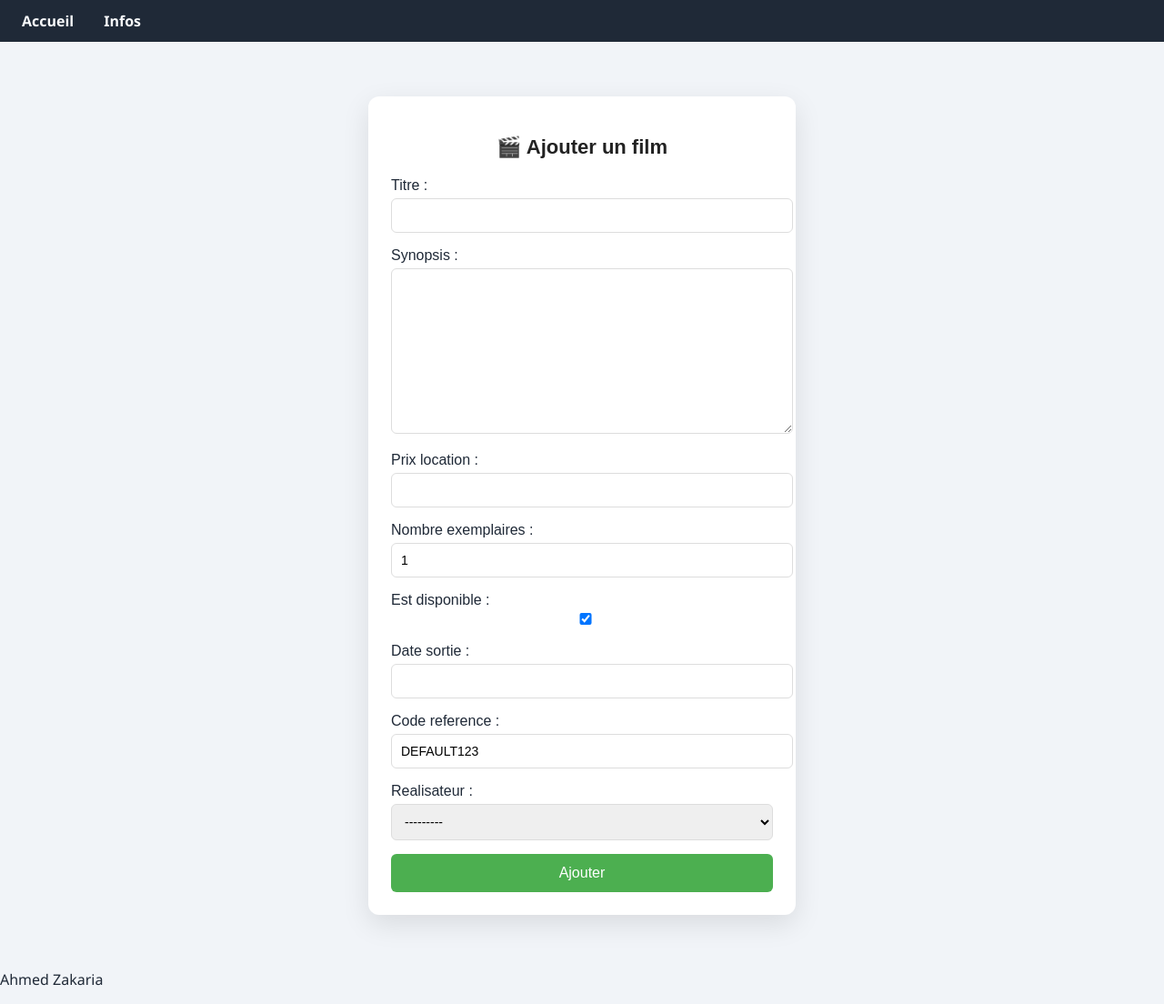
After one commit to zakariadeve/Django, a Django app: page /ajouter-film/ in a window 1280 px wide. The commit adds this page. Shown: the whole page at 91% size. Run offline with Django 5.2, Linux system fonts and the light colour scheme; the visitor is signed in with stand-in values (Sample User, id 1); data that the repository does not hold is empty.

Commit message:
feat: implémentation du formulaire de contact et de l’ajout de films
- Ajout du formulaire de contact (validation + traitement)
- Mise en place de la fonctionnalité d’ajout de film (création + formulaire)
- Mise à jour de l’enregistrement des modèles dans l’admin
- Ajustement des relations entre modèles (clés étrangères / related_name)

```diff
--- /dev/null
+++ b/cataloge/forms.py
@@ -0,0 +1,12 @@
+from django import forms
+from .models import Film
+
+class ContactForm(forms.Form):
+    sujet = forms.CharField(max_length=100)
+    email = forms.EmailField()
+    message = forms.CharField(widget=forms.Textarea)
+
+class FilmForm(forms.ModelForm):
+    class Meta:
+        model = Film
+        fields = '__all__'
--- a/cataloge/models.py
+++ b/cataloge/models.py
@@ -10,7 +10,7 @@ class Film(models.Model):
     est_disponible = models.BooleanField(default=True)
     date_sortie = models.DateField(null=True, blank=True)
     code_reference = models.CharField(max_length=10, unique=True, default="DEFAULT123")
-    realisateur = models.ForeignKey('Realisateur', on_delete=models.CASCADE)
+    realisateur = models.ForeignKey('Realisateur', on_delete=models.SET_NULL, null=True, blank=True)
 
 
     def __str__(self):
--- a/cataloge/static/css/style.css
+++ b/cataloge/static/css/style.css
@@ -3,6 +3,18 @@ body {
     font-family: 'Segoe UI', Tahoma, Geneva, Verdana, sans-serif;
     background-color: #f1f4f8;
     color: #1f2937;
+}
+
+:root {
+    --card-bg: #ffffff;
+    --card-shadow: 0 18px 40px rgba(15, 23, 42, 0.08);
+    --card-border: 1px solid rgba(148, 163, 184, 0.15);
+    --muted: #475569;
+    --text-strong: #0f172a;
+    --primary: #1d4ed8;
+    --primary-soft: #dbeafe;
+    --success: #16a34a;
+    --success-soft: #dcfce7;
 }
 
 nav {
--- /dev/null
+++ b/cataloge/templates/ajouter_film.html
@@ -0,0 +1,81 @@
+{% extends 'base.html' %}
+
+{% block content %}
+<style>
+    /* ===== Container ===== */
+.form-container {
+    width: 420px;
+    margin: 60px auto;
+    padding: 25px;
+    background: #ffffff;
+    border-radius: 12px;
+    box-shadow: 0 10px 30px rgba(0,0,0,0.1);
+    font-family: Arial, sans-serif;
+}
+
+/* ===== Title ===== */
+.title {
+    text-align: center;
+    margin-bottom: 20px;
+    color: #222;
+    font-size: 22px;
+}
+
+/* ===== Form fields ===== */
+.film-form p {
+    margin-bottom: 15px;
+}
+
+.film-form input,
+.film-form select,
+.film-form textarea {
+    width: 100%;
+    padding: 10px;
+    margin-top: 5px;
+    border: 1px solid #ddd;
+    border-radius: 6px;
+    outline: none;
+    transition: 0.3s;
+    font-size: 14px;
+}
+
+.film-form input:focus,
+.film-form select:focus,
+.film-form textarea:focus {
+    border-color: #4CAF50;
+    box-shadow: 0 0 6px rgba(76,175,80,0.3);
+}
+
+/* ===== Button ===== */
+.btn-submit {
+    width: 100%;
+    padding: 12px;
+    background: #4CAF50;
+    color: white;
+    border: none;
+    border-radius: 6px;
+    font-size: 16px;
+    cursor: pointer;
+    transition: 0.3s;
+}
+
+.btn-submit:hover {
+    background: #45a049;
+}
+</style>
+
+<div class="form-container">
+    <h2 class="title">🎬 Ajouter un film</h2>
+
+    <form method="POST" class="film-form">
+        {% csrf_token %}
+
+        {{ form.as_p }}
+
+        <button type="submit" class="btn-submit">
+            Ajouter
+        </button>
+    </form>
+</div>
+
+{% endblock %}
--- a/cataloge/views.py
+++ b/cataloge/views.py
@@ -1,6 +1,9 @@
 
 from django.http import HttpResponse
-from django.shortcuts import render
+from django.shortcuts import render, redirect
+from .forms import ContactForm
+from .forms import FilmForm
+from django.contrib.admin.views.decorators import staff_member_required
 
 films_data = [
         {
@@ -52,7 +55,29 @@ def stats(request):
     return render(request, 'stats.html', {
         'films_data': films_data
     })
+def contact(request):
+    form = ContactForm()
 
+    if request.method == "POST":
+        form = ContactForm(request.POST)
+        if form.is_valid():
+            return render(request, 'contact.html', {
+                'form': ContactForm(),
+                'success': True
+            })
+
+    return render(request, 'contact.html', {'form': form})
+@staff_member_required
+def ajouter_film(request):
+    if request.method == 'POST':
+        form = FilmForm(request.POST)
+        if form.is_valid():
+            form.save()
+            return redirect('index')
+    else:
+        form = FilmForm()
+
+    return render(request, 'ajouter_film.html', {'form': form})
 
 
 
--- a/cinemagic_project/urls.py
+++ b/cinemagic_project/urls.py
@@ -23,4 +23,7 @@ urlpatterns = [
     path('info/', views.infos, name='infos'),
     path('film/<str:titre>/', views.film_detail, name='film_detail'),
     path('stats/', views.stats, name='stats'),
+    path("admin/", admin.site.urls),
+    path('contact/', views.contact, name='contact'),
+    path('ajouter-film/', views.ajouter_film, name='ajouter_film'),
 ]
```
Also changed, not shown: other parts of cataloge/static/css/style.css (+96 -8 lines), cataloge/admin.py (+2 -8 lines), cataloge/templates/contact.html (added, +74 -0 lines), cataloge/migrations/0004_realisateur_film_realisateur.py (added).
